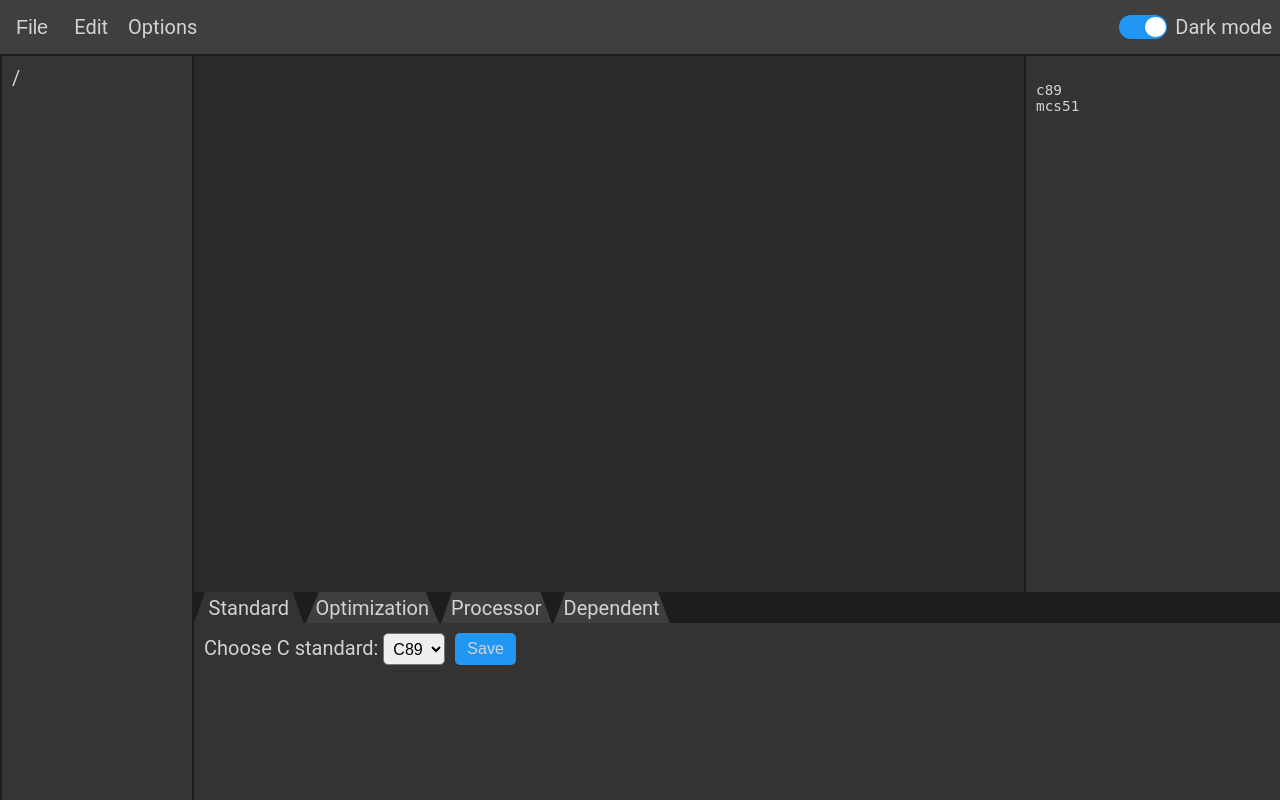
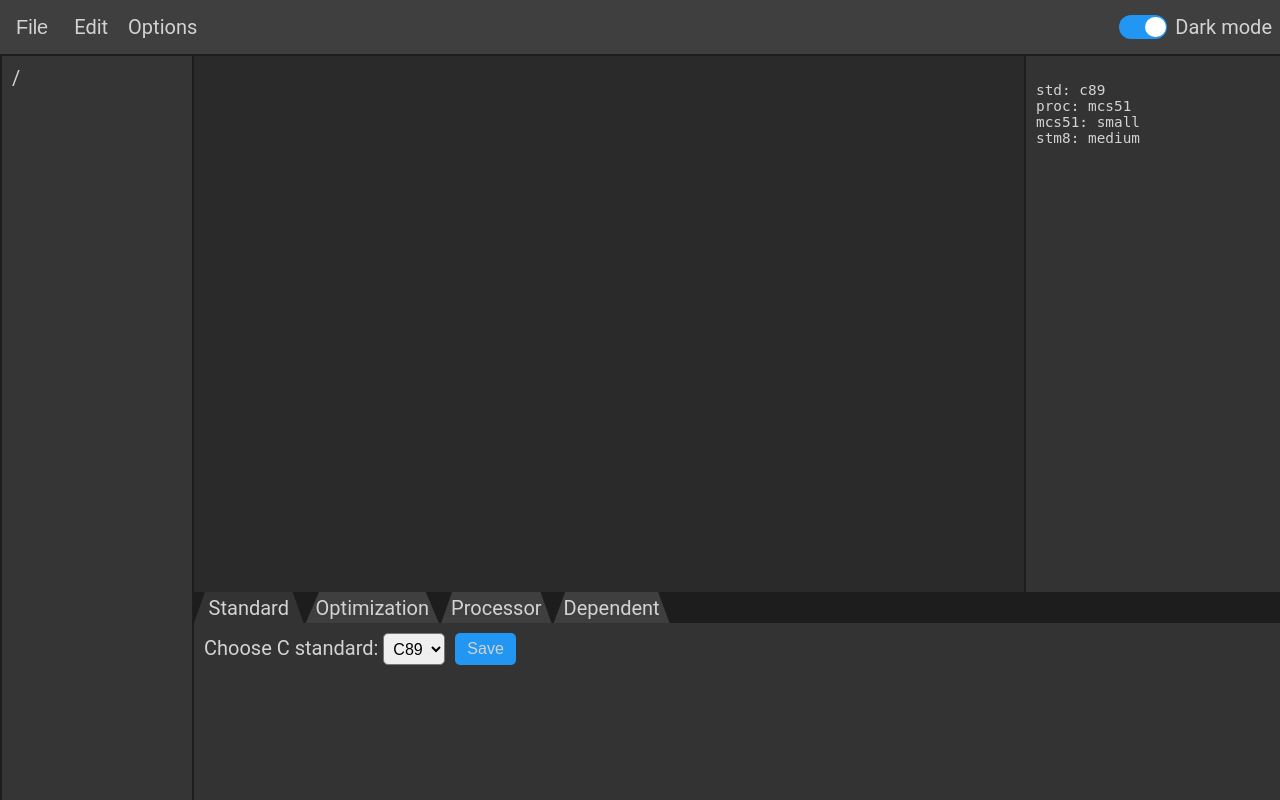
Before and after one commit to sdziuda/wa-code-editor, a Django app: page /code_editor/ in a window 1280 px wide. Run offline with Django 4.2, Linux system fonts and the light colour scheme; the visitor is signed in with stand-in values (Sample User, id 1); data that the repository does not hold is empty.

Commit message:
Added some processor types handling

```diff
--- a/code_editor/templates/index.html
+++ b/code_editor/templates/index.html
@@ -58,8 +58,10 @@
             <div class="snippet">
                 <pre>
                     {% if user.is_authenticated %}
-{{ std }}
-{{ proc }}
+std: {{ std }}
+proc: {{ proc }}
+mcs51: {{ mcs51 }}
+stm8: {{ stm8 }}
                         {{ formset.errors }}
                     {% endif %}
                 </pre>
@@ -121,13 +123,11 @@
                     <div class="tab-area" id="tab4">
                         <div id="procmcs51">
                             <p>MCS51 options:</p>
-                            <label class="std-label" for="mcs51model" style="padding: 10px 10px">Choose model:</label>
-                            <select class="std-select" name="mcs51model" id="mcs51model">
-                                <option value="mcs51small">small</option>
-                                <option value="mcs51medium">medium</option>
-                                <option value="mcs51large">large</option>
-                                <option value="mcs51huge">huge</option>
-                            </select>
+                            <form action="" method="post" name="mcs51_opt" id="mcs51_opt" style="padding: 10px 10px">
+                                {% csrf_token %}
+                                {{ mcs51_form.as_p }}
+                                <input type="submit" value="Save" class="std-button" name="mcs51_opt">
+                            </form>
                         </div>
                         <div id="procz80">
                             <p>Z80 options:</p>
@@ -148,14 +148,13 @@
                         </div>
                         <div id="procstm8">
                             <p>STM8 options:</p>
-                            <label class="std-label" for="stm8model" style="padding: 10px 10px">Choose model:</label>
-                            <select class="std-select" name="stm8model" id="stm8model">
-                                <option value="stm8medium">medium</option>
-                                <option value="stm8large">large</option>
-                            </select>
+                            <form action="" method="post" name="stm8_opt" id="stm8_opt" style="padding: 10px 10px">
+                                {% csrf_token %}
+                                {{ stm8_form.as_p }}
+                                <input type="submit" value="Save" class="std-button" name="stm8_opt">
+                            </form>
                         </div>
                     </div>
-
                     <script src="{% static 'code_editor/processor_controller.js' %}"></script>
                 </div>
             </div>
--- a/code_editor/views.py
+++ b/code_editor/views.py
@@ -83,14 +83,23 @@ def set_file(request, file_id, context):
 
 
 class StandardForm(forms.Form):
-    name = forms.ChoiceField(choices=[('c89', 'C89'), ('c99', 'C99'), ('c11', 'C11')],
-                             label='Choose C standard')
+    std = forms.ChoiceField(choices=[('c89', 'C89'), ('c99', 'C99'), ('c11', 'C11')],
+                            label='Choose C standard')
 
 
 class ProcessorForm(forms.Form):
     proc = forms.ChoiceField(choices=[('mcs51', 'MCS51'), ('z80', 'Z80'), ('stm8', 'STM8')],
-                             label='Choose processor',
-                             widget=forms.Select(attrs={'id': 'id_proc'}))
+                             label='Choose processor')
+
+
+class MCS51Form(forms.Form):
+    mcs51 = forms.ChoiceField(choices=[('small', 'small'), ('medium', 'medium'), ('large', 'large'), ('huge', 'huge')],
+                              label='Choose model')
+
+
+class STM8Form(forms.Form):
+    stm8 = forms.ChoiceField(choices=[('medium', 'medium'), ('large', 'large')],
+                             label='Choose model')
 
 
 def index(request, file_id=None):
@@ -112,26 +121,45 @@ def index(request, file_id=None):
         request.session['processor'] = 'mcs51'
         proc = 'mcs51'
 
+    if 'mcs51' in request.session:
+        mcs51 = request.session['mcs51']
+    else:
+        request.session['mcs51'] = 'small'
+        mcs51 = 'small'
+
+    if 'stm8' in request.session:
+        stm8 = request.session['stm8']
+    else:
+        request.session['stm8'] = 'medium'
+        stm8 = 'medium'
+
     context['std'] = std
     context['proc'] = proc
+    context['mcs51'] = mcs51
+    context['stm8'] = stm8
     std_form = StandardForm()
     proc_form = ProcessorForm()
-    std_form.initial['name'] = std
+    mcs51_form = MCS51Form()
+    stm8_form = STM8Form()
+    std_form.initial['std'] = std
     proc_form.initial['proc'] = proc
+    mcs51_form.initial['mcs51'] = mcs51
+    stm8_form.initial['stm8'] = stm8
     context['std_form'] = std_form
     context['proc_form'] = proc_form
+    context['mcs51_form'] = mcs51_form
+    context['stm8_form'] = stm8_form
     set_file(request, file_id, context)
 
     if request.method == 'POST':
         if 'standard_opt' in request.POST:
             std_form = StandardForm(request.POST)
             if std_form.is_valid():
-                std = std_form.cleaned_data['name']
+                std = std_form.cleaned_data['std']
                 request.session['standard'] = std
 
             context['std_form'] = std_form
             context['std'] = std
-            set_file(request, file_id, context)
         if 'processor_opt' in request.POST:
             proc_form = ProcessorForm(request.POST)
             if proc_form.is_valid():
@@ -140,7 +168,22 @@ def index(request, file_id=None):
 
             context['proc_form'] = proc_form
             context['proc'] = proc
-            set_file(request, file_id, context)
+        if 'mcs51_opt' in request.POST:
+            mcs51_form = MCS51Form(request.POST)
+            if mcs51_form.is_valid():
+                mcs51 = mcs51_form.cleaned_data['mcs51']
+                request.session['mcs51'] = mcs51
+
+            context['mcs51_form'] = mcs51_form
+            context['mcs51'] = mcs51
+        if 'stm8_opt' in request.POST:
+            stm8_form = STM8Form(request.POST)
+            if stm8_form.is_valid():
+                stm8 = stm8_form.cleaned_data['stm8']
+                request.session['stm8'] = stm8
+
+            context['stm8_form'] = stm8_form
+            context['stm8'] = stm8
 
     return render(request, 'index.html', context)
 
```
